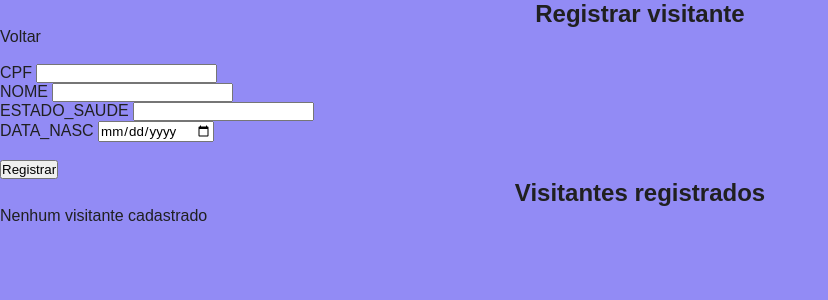
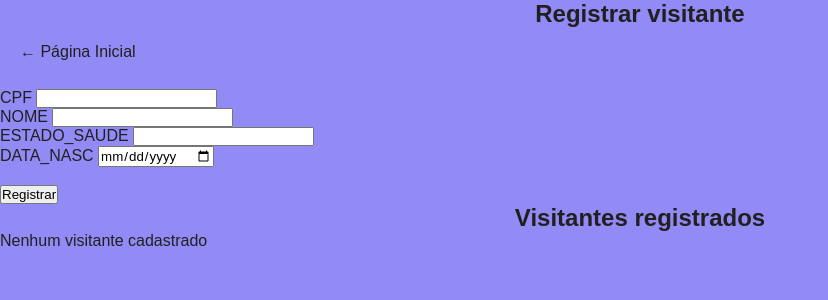
Before and after one commit to marcosblandim/BD-20-1-final-project, a Flask app: page /visitante in a window 1280 px wide. Shown: the top 300 px of the page, without its empty margins (0-828 px from the left). Run offline with Flask 2, Linux system fonts and the light colour scheme; data that the repository does not hold is empty.

Commit message:
homme buttons

```diff
--- a/CRUD/main.py
+++ b/CRUD/main.py
@@ -107,6 +107,7 @@ def update_leito():
 
 @app.route('/leito/delete', methods=("GET",))
 def delete_leito():
+
     util.delete_leito(request)
     return redirect(url_for('leito'))
 
--- a/CRUD/templates/visitante.html
+++ b/CRUD/templates/visitante.html
@@ -6,7 +6,10 @@
 
 <h2>Registrar visitante</h2>
 
-<a href="/" >Voltar</a>
+<div class="homeButton">
+    <a href="{{ url_for('index') }}">← Página Inicial</a>
+</div>
+
 <form method="POST">
     <br><label for="CPF">CPF</label>
     <input id="CPF" name="CPF" required>
```
Also changed, not shown: CRUD/templates/paciente.html (+4 -4 lines).
